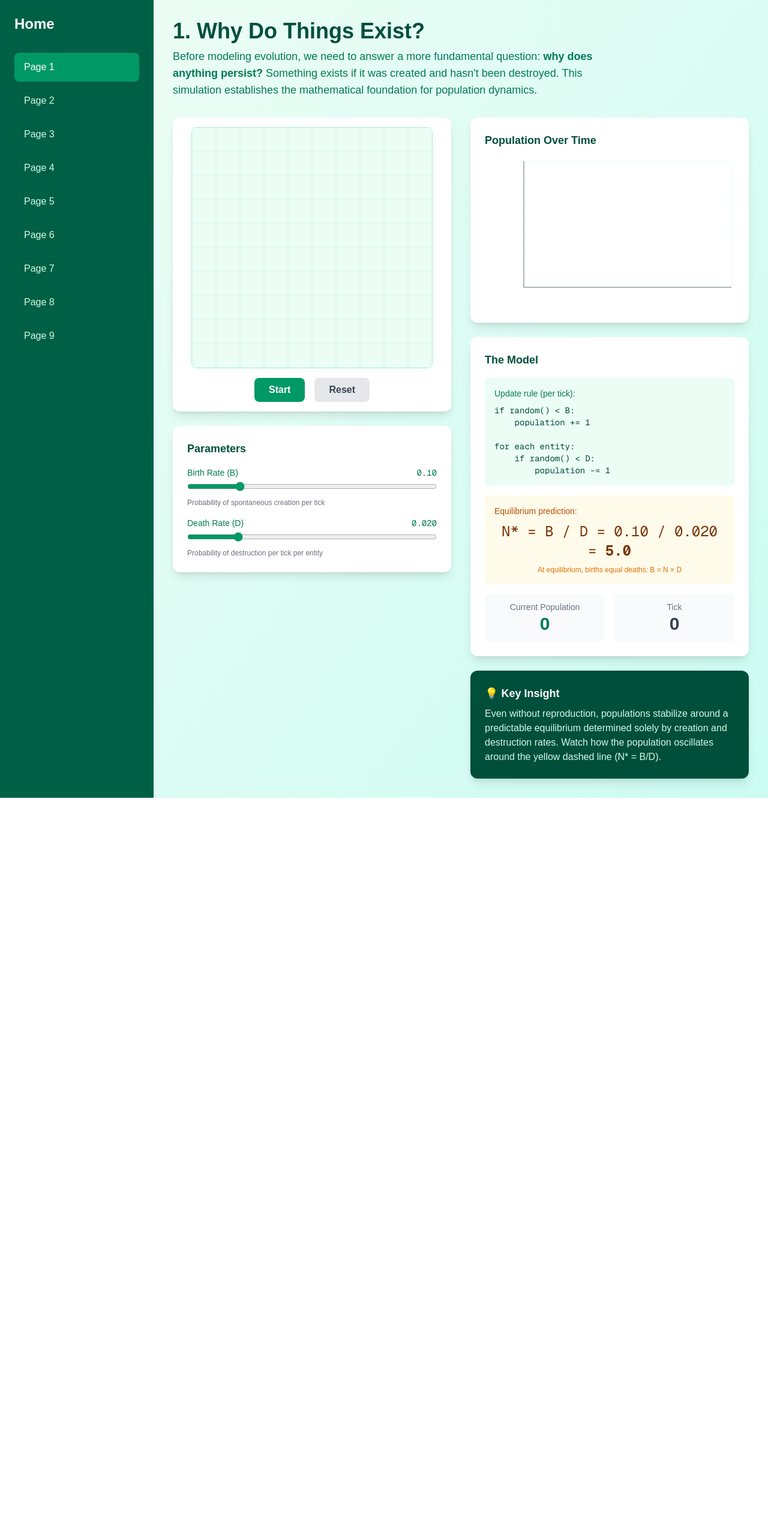
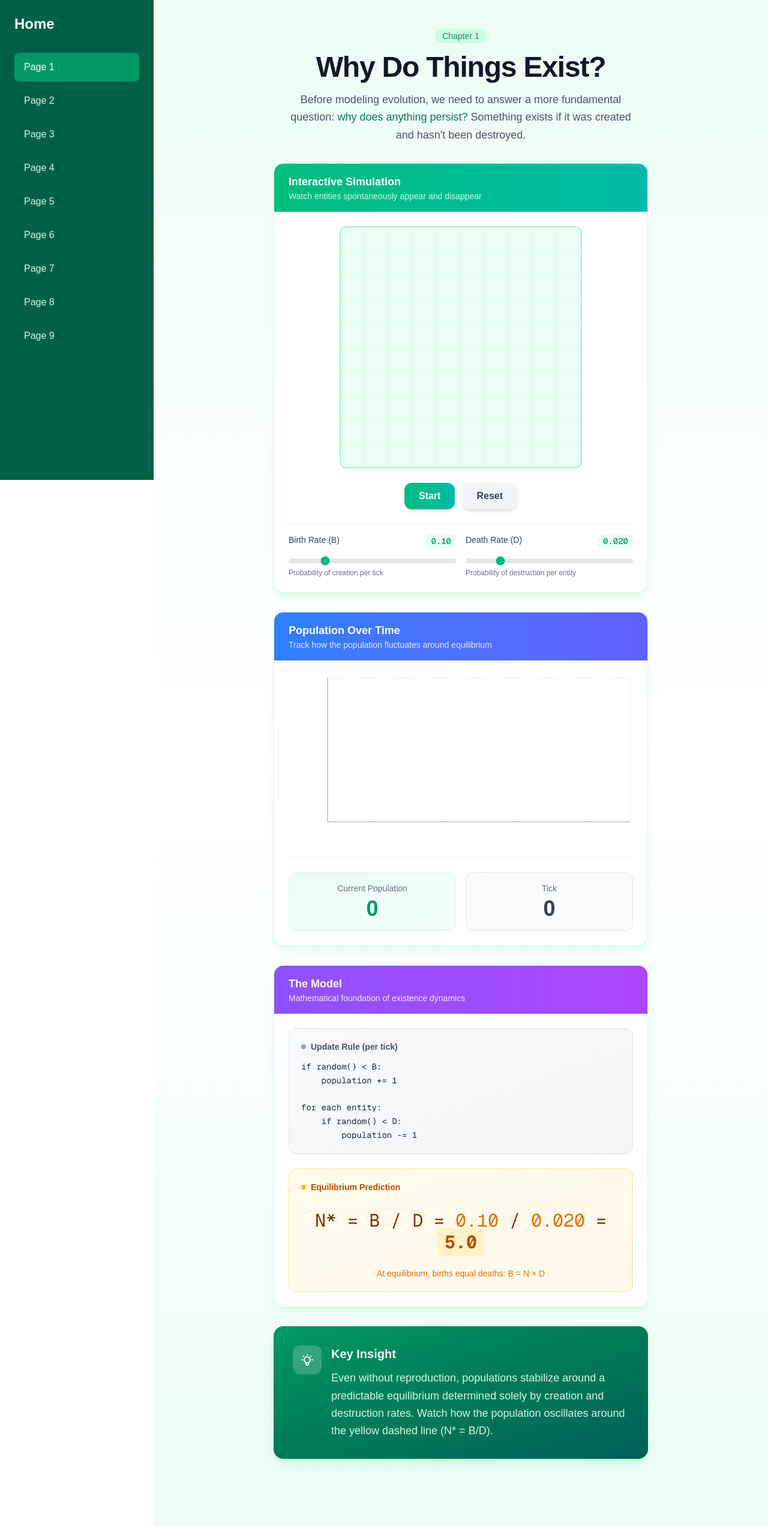
Before and after one commit to akashpatel1198/evolutionary-biology, a Next.js app: page /1 in a window 1280 px wide. Shown: the whole page at 60% size. Before the commit the page ends 1330 px from the top, so only its background shows below. Built offline with nearby package versions, Linux system fonts and the light colour scheme.

Commit message:
adjusted layout to linear storytelling

```diff
--- a/app/(pages)/1/page.tsx
+++ b/app/(pages)/1/page.tsx
@@ -53,7 +53,6 @@ export default function Page1() {
     nextIdRef.current = 0;
   }, []);
 
-  // Simulation tick
   useEffect(() => {
     if (!isRunning) return;
 
@@ -61,12 +60,10 @@ export default function Page1() {
       setEntities((prev) => {
         let newEntities = [...prev];
 
-        // Spontaneous birth: B is probability of one new entity spawning
         if (Math.random() < birthRate) {
           newEntities.push(spawnEntity());
         }
 
-        // Death: each entity has D probability of dying
         newEntities = newEntities.filter(() => Math.random() >= deathRate);
 
         return newEntities;
@@ -78,7 +75,6 @@ export default function Page1() {
     return () => clearInterval(interval);
   }, [isRunning, birthRate, deathRate, spawnEntity]);
 
-  // Record history (only on tick changes)
   const prevTickRef = useRef(-1);
   useEffect(() => {
     if (tick === prevTickRef.current) return;
@@ -95,7 +91,6 @@ export default function Page1() {
     });
   }, [tick, entities.length]);
 
-  // Canvas rendering
   useEffect(() => {
     const canvas = canvasRef.current;
     if (!canvas) return;
@@ -103,11 +98,9 @@ export default function Page1() {
     const ctx = canvas.getContext("2d");
     if (!ctx) return;
 
-    // Clear
     ctx.fillStyle = "#ecfdf5";
     ctx.fillRect(0, 0, CANVAS_SIZE, CANVAS_SIZE);
 
-    // Draw grid
     ctx.strokeStyle = "#d1fae5";
     ctx.lineWidth = 1;
     for (let i = 0; i <= CANVAS_SIZE; i += 40) {
@@ -121,7 +114,6 @@ export default function Page1() {
       ctx.stroke();
     }
 
-    // Draw entities
     entities.forEach((entity) => {
       ctx.beginPath();
       ctx.arc(entity.x, entity.y, ENTITY_RADIUS, 0, Math.PI * 2);
@@ -134,61 +126,77 @@ export default function Page1() {
   }, [entities]);
 
   return (
-    <div className="min-h-screen bg-gradient-to-br from-emerald-50 to-teal-100 p-8">
-      <div className="max-w-6xl mx-auto">
-        {/* Header */}
-        <div className="mb-8">
-          <h1 className="text-4xl font-bold text-emerald-900 mb-2">
-            1. Why Do Things Exist?
+    <div className="min-h-screen bg-gradient-to-b from-emerald-50 via-white to-emerald-50">
+      <div className="max-w-2xl mx-auto px-6 py-12 space-y-8">
+        {/* Hero Section */}
+        <section className="text-center space-y-4">
+          <div className="inline-block">
+            <span className="text-sm font-medium text-emerald-600 bg-emerald-100 px-3 py-1 rounded-full">
+              Chapter 1
+            </span>
+          </div>
+          <h1 className="text-4xl md:text-5xl font-bold text-gray-900 tracking-tight">
+            Why Do Things Exist?
           </h1>
-          <p className="text-emerald-700 text-lg max-w-3xl">
+          <p className="text-lg text-gray-600 max-w-xl mx-auto leading-relaxed">
             Before modeling evolution, we need to answer a more fundamental question:{" "}
-            <strong>why does anything persist?</strong> Something exists if it was
-            created and hasn&apos;t been destroyed. This simulation establishes the
-            mathematical foundation for population dynamics.
+            <span className="text-emerald-700 font-medium">
+              why does anything persist?
+            </span>{" "}
+            Something exists if it was created and hasn&apos;t been destroyed.
+          </p>
+        </section>
+
+        {/* Simulation Card */}
+        <section className="group">
+          <div className="bg-white rounded-2xl shadow-lg shadow-emerald-100/50 border border-emerald-100 overflow-hidden transition-all duration-300 hover:shadow-xl hover:shadow-emerald-100/50 hover:border-emerald-200">
+            <div className="bg-gradient-to-r from-emerald-500 to-teal-500 px-6 py-4">
+              <h2 className="text-white font-semibold text-lg">
+                Interactive Simulation
+              </h2>
+              <p className="text-emerald-100 text-sm">
+                Watch entities spontaneously appear and disappear
               </p>
             </div>
 
-        {/* Main content */}
-        <div className="grid grid-cols-1 lg:grid-cols-2 gap-8">
-          {/* Left: Canvas and controls */}
-          <div className="space-y-6">
-            {/* Canvas */}
-            <div className="bg-white rounded-xl shadow-lg p-4">
+            <div className="p-6 space-y-6">
+              <div className="flex justify-center">
                 <canvas
                   ref={canvasRef}
                   width={CANVAS_SIZE}
                   height={CANVAS_SIZE}
-                className="border border-emerald-200 rounded-lg mx-auto block"
+                  className="border-2 border-emerald-200 rounded-xl shadow-inner"
                 />
-              <div className="mt-4 flex justify-center gap-4">
+              </div>
+
+              {/* Inline Controls */}
+              <div className="flex flex-wrap items-center justify-center gap-3">
                 <button
                   onClick={() => setIsRunning(!isRunning)}
-                  className={`px-6 py-2 rounded-lg font-semibold transition-colors ${
+                  className={`px-6 py-2.5 rounded-xl font-semibold transition-all duration-200 shadow-md hover:shadow-lg transform hover:-translate-y-0.5 ${
                     isRunning
-                      ? "bg-amber-500 hover:bg-amber-600 text-white"
-                      : "bg-emerald-600 hover:bg-emerald-700 text-white"
+                      ? "bg-gradient-to-r from-amber-500 to-orange-500 text-white"
+                      : "bg-gradient-to-r from-emerald-500 to-teal-500 text-white"
                   }`}
                 >
                   {isRunning ? "Pause" : "Start"}
                 </button>
                 <button
                   onClick={reset}
-                  className="px-6 py-2 bg-gray-200 hover:bg-gray-300 rounded-lg font-semibold text-gray-700 transition-colors"
+                  className="px-6 py-2.5 bg-gray-100 hover:bg-gray-200 rounded-xl font-semibold text-gray-700 transition-all duration-200 shadow-md hover:shadow-lg transform hover:-translate-y-0.5"
                 >
                   Reset
                 </button>
               </div>
-            </div>
 
-            {/* Controls */}
-            <div className="bg-white rounded-xl shadow-lg p-6 space-y-4">
-              <h3 className="font-semibold text-emerald-900 text-lg">Parameters</h3>
-
-              <div>
-                <label className="flex justify-between text-sm text-emerald-700 mb-1">
+              {/* Parameter Sliders */}
+              <div className="grid grid-cols-1 sm:grid-cols-2 gap-4 pt-4 border-t border-gray-100">
+                <div className="space-y-2">
+                  <label className="flex justify-between text-sm font-medium text-gray-700">
                     <span>Birth Rate (B)</span>
-                  <span className="font-mono">{birthRate.toFixed(2)}</span>
+                    <span className="font-mono text-emerald-600 bg-emerald-50 px-2 py-0.5 rounded">
+                      {birthRate.toFixed(2)}
+                    </span>
                   </label>
                   <input
                     type="range"
@@ -197,17 +205,19 @@ export default function Page1() {
                     step="0.01"
                     value={birthRate}
                     onChange={(e) => setBirthRate(parseFloat(e.target.value))}
-                  className="w-full accent-emerald-600"
+                    className="w-full accent-emerald-500 h-2 rounded-lg appearance-none cursor-pointer bg-gray-200"
                   />
-                <p className="text-xs text-gray-500 mt-1">
-                  Probability of spontaneous creation per tick
+                  <p className="text-xs text-gray-500">
+                    Probability of creation per tick
                   </p>
                 </div>
 
-              <div>
-                <label className="flex justify-between text-sm text-emerald-700 mb-1">
+                <div className="space-y-2">
+                  <label className="flex justify-between text-sm font-medium text-gray-700">
                     <span>Death Rate (D)</span>
-                  <span className="font-mono">{deathRate.toFixed(3)}</span>
+                    <span className="font-mono text-emerald-600 bg-emerald-50 px-2 py-0.5 rounded">
+                      {deathRate.toFixed(3)}
+                    </span>
                   </label>
                   <input
                     type="range"
@@ -216,71 +226,107 @@ export default function Page1() {
                     step="0.001"
                     value={deathRate}
                     onChange={(e) => setDeathRate(parseFloat(e.target.value))}
-                  className="w-full accent-emerald-600"
+                    className="w-full accent-emerald-500 h-2 rounded-lg appearance-none cursor-pointer bg-gray-200"
                   />
-                <p className="text-xs text-gray-500 mt-1">
-                  Probability of destruction per tick per entity
+                  <p className="text-xs text-gray-500">
+                    Probability of destruction per entity
                   </p>
                 </div>
               </div>
             </div>
+          </div>
+        </section>
 
-          {/* Right: Chart and stats */}
-          <div className="space-y-6">
-            {/* Chart */}
-            <div className="bg-white rounded-xl shadow-lg p-6">
-              <h3 className="font-semibold text-emerald-900 text-lg mb-4">
+        {/* Population Chart Card */}
+        <section className="group">
+          <div className="bg-white rounded-2xl shadow-lg shadow-emerald-100/50 border border-emerald-100 overflow-hidden transition-all duration-300 hover:shadow-xl hover:shadow-emerald-100/50 hover:border-emerald-200">
+            <div className="bg-gradient-to-r from-blue-500 to-indigo-500 px-6 py-4">
+              <h2 className="text-white font-semibold text-lg">
                 Population Over Time
-              </h3>
-              <ResponsiveContainer width="100%" height={250}>
+              </h2>
+              <p className="text-blue-100 text-sm">
+                Track how the population fluctuates around equilibrium
+              </p>
+            </div>
+
+            <div className="p-6">
+              <ResponsiveContainer width="100%" height={280}>
                 <LineChart data={history}>
-                  <CartesianGrid strokeDasharray="3 3" stroke="#d1fae5" />
+                  <CartesianGrid strokeDasharray="3 3" stroke="#e5e7eb" />
                   <XAxis
                     dataKey="tick"
-                    stroke="#6b7280"
+                    stroke="#9ca3af"
                     fontSize={12}
                     tickFormatter={(v) => `${v}`}
                   />
-                  <YAxis stroke="#6b7280" fontSize={12} />
+                  <YAxis stroke="#9ca3af" fontSize={12} />
                   <Tooltip
                     contentStyle={{
                       backgroundColor: "#fff",
-                      border: "1px solid #d1fae5",
-                      borderRadius: "8px",
+                      border: "1px solid #e5e7eb",
+                      borderRadius: "12px",
+                      boxShadow: "0 4px 6px -1px rgb(0 0 0 / 0.1)",
                     }}
                   />
                   <ReferenceLine
                     y={equilibrium}
                     stroke="#f59e0b"
-                    strokeDasharray="5 5"
+                    strokeDasharray="8 4"
+                    strokeWidth={2}
                     label={{
-                      value: `N* = ${equilibrium.toFixed(1)}`,
+                      value: `Equilibrium: ${equilibrium.toFixed(1)}`,
                       fill: "#f59e0b",
                       fontSize: 12,
+                      fontWeight: 600,
                     }}
                   />
                   <Line
                     type="monotone"
                     dataKey="population"
                     stroke="#059669"
-                    strokeWidth={2}
+                    strokeWidth={2.5}
                     dot={false}
                     isAnimationActive={false}
                   />
                 </LineChart>
               </ResponsiveContainer>
+
+              {/* Live Stats */}
+              <div className="grid grid-cols-2 gap-4 mt-6 pt-6 border-t border-gray-100">
+                <div className="text-center p-4 bg-gradient-to-br from-emerald-50 to-teal-50 rounded-xl border border-emerald-100">
+                  <p className="text-sm font-medium text-gray-500 mb-1">
+                    Current Population
+                  </p>
+                  <p className="text-4xl font-bold text-emerald-600">
+                    {entities.length}
+                  </p>
+                </div>
+                <div className="text-center p-4 bg-gradient-to-br from-gray-50 to-slate-50 rounded-xl border border-gray-200">
+                  <p className="text-sm font-medium text-gray-500 mb-1">Tick</p>
+                  <p className="text-4xl font-bold text-gray-700">{tick}</p>
+                </div>
+              </div>
+            </div>
+          </div>
+        </section>
+
+        {/* The Model Card */}
+        <section className="group">
+          <div className="bg-white rounded-2xl shadow-lg shadow-emerald-100/50 border border-emerald-100 overflow-hidden transition-all duration-300 hover:shadow-xl hover:shadow-emerald-100/50 hover:border-emerald-200">
+            <div className="bg-gradient-to-r from-violet-500 to-purple-500 px-6 py-4">
+              <h2 className="text-white font-semibold text-lg">The Model</h2>
+              <p className="text-violet-100 text-sm">
+                Mathematical foundation of existence dynamics
+              </p>
             </div>
 
-            {/* Stats and formula */}
-            <div className="bg-white rounded-xl shadow-lg p-6">
-              <h3 className="font-semibold text-emerald-900 text-lg mb-4">
-                The Model
-              </h3>
-
-              <div className="space-y-4">
-                <div className="bg-emerald-50 rounded-lg p-4">
-                  <p className="text-sm text-emerald-700 mb-2">Update rule (per tick):</p>
-                  <pre className="text-sm font-mono text-emerald-900 whitespace-pre-wrap">
+            <div className="p-6 space-y-6">
+              <div className="bg-gradient-to-br from-slate-50 to-gray-100 rounded-xl p-5 border border-slate-200">
+                <p className="text-sm font-semibold text-slate-600 mb-3 flex items-center gap-2">
+                  <span className="w-2 h-2 bg-slate-400 rounded-full"></span>
+                  Update Rule (per tick)
+                </p>
+                <pre className="text-sm font-mono text-slate-800 whitespace-pre-wrap leading-relaxed">
                   {`if random() < B:
     population += 1
 
@@ -290,44 +336,66 @@ for each entity:
                 </pre>
               </div>
 
-                <div className="bg-amber-50 rounded-lg p-4">
-                  <p className="text-sm text-amber-700 mb-2">Equilibrium prediction:</p>
-                  <p className="text-2xl font-mono text-amber-900 text-center">
-                    N* = B / D = {birthRate.toFixed(2)} / {deathRate.toFixed(3)} ={" "}
-                    <strong>{equilibrium.toFixed(1)}</strong>
+              <div className="bg-gradient-to-br from-amber-50 to-orange-50 rounded-xl p-5 border border-amber-200">
+                <p className="text-sm font-semibold text-amber-700 mb-3 flex items-center gap-2">
+                  <span className="w-2 h-2 bg-amber-400 rounded-full"></span>
+                  Equilibrium Prediction
                 </p>
-                  <p className="text-xs text-amber-600 mt-2 text-center">
+                <div className="text-center py-4">
+                  <p className="text-3xl font-mono text-amber-900">
+                    N* = B / D ={" "}
+                    <span className="text-amber-600">{birthRate.toFixed(2)}</span> /{" "}
+                    <span className="text-amber-600">{deathRate.toFixed(3)}</span> ={" "}
+                    <span className="font-bold text-amber-700 bg-amber-100 px-3 py-1 rounded-lg">
+                      {equilibrium.toFixed(1)}
+                    </span>
+                  </p>
+                </div>
+                <p className="text-sm text-amber-600 text-center mt-2">
                   At equilibrium, births equal deaths: B = N × D
                 </p>
               </div>
-
-                <div className="grid grid-cols-2 gap-4 text-center">
-                  <div className="bg-gray-50 rounded-lg p-3">
-                    <p className="text-sm text-gray-500">Current Population</p>
-                    <p className="text-3xl font-bold text-emerald-700">
-                      {entities.length}
-                    </p>
-                  </div>
-                  <div className="bg-gray-50 rounded-lg p-3">
-                    <p className="text-sm text-gray-500">Tick</p>
-                    <p className="text-3xl font-bold text-gray-700">{tick}</p>
             </div>
           </div>
+        </section>
+
+        {/* Key Insight Card */}
+        <section>
+          <div className="bg-gradient-to-br from-emerald-600 via-emerald-700 to-teal-800 rounded-2xl shadow-lg shadow-emerald-200/50 overflow-hidden">
+            <div className="p-8">
+              <div className="flex items-start gap-4">
+                <div className="w-12 h-12 bg-white/20 backdrop-blur rounded-xl flex items-center justify-center flex-shrink-0">
+                  <svg
+                    className="w-6 h-6 text-white"
+                    fill="none"
+                    viewBox="0 0 24 24"
+                    stroke="currentColor"
+                  >
+                    <path
+                      strokeLinecap="round"
+                      strokeLinejoin="round"
+                      strokeWidth={2}
+                      d="M9.663 17h4.673M12 3v1m6.364 1.636l-.707.707M21 12h-1M4 12H3m3.343-5.657l-.707-.707m2.828 9.9a5 5 0 117.072 0l-.548.547A3.374 3.374 0 0014 18.469V19a2 2 0 11-4 0v-.531c0-.895-.356-1.754-.988-2.386l-.548-.547z"
+                    />
+                  </svg>
                 </div>
-            </div>
-
-            {/* Key insight */}
-            <div className="bg-emerald-900 text-white rounded-xl shadow-lg p-6">
-              <h3 className="font-semibold text-lg mb-2">💡 Key Insight</h3>
-              <p className="text-emerald-100">
-                Even without reproduction, populations stabilize around a predictable
-                equilibrium determined solely by creation and destruction rates. Watch
-                how the population oscillates around the yellow dashed line (N* = B/D).
+                <div>
+                  <h2 className="text-white font-bold text-xl mb-3">Key Insight</h2>
+                  <p className="text-emerald-100 text-lg leading-relaxed">
+                    Even without reproduction, populations stabilize around a
+                    predictable equilibrium determined solely by creation and
+                    destruction rates. Watch how the population oscillates around the
+                    yellow dashed line (N* = B/D).
                   </p>
                 </div>
               </div>
             </div>
           </div>
+        </section>
+
+        {/* Bottom spacing */}
+        <div className="h-8"></div>
+      </div>
     </div>
   );
 }
--- a/app/(pages)/layout.tsx
+++ b/app/(pages)/layout.tsx
@@ -8,7 +8,7 @@ export default function PagesLayout({
   return (
     <div className="flex min-h-screen">
       <Sidebar />
-      <main className="flex-1 bg-emerald-50">{children}</main>
+      <main className="flex-1 ml-64 bg-emerald-50">{children}</main>
     </div>
   );
 }
--- a/app/components/Sidebar.tsx
+++ b/app/components/Sidebar.tsx
@@ -8,15 +8,15 @@ export default function Sidebar() {
   const pages = Array.from({ length: 9 }, (_, i) => i + 1);
 
   return (
-    <aside className="w-64 min-h-screen bg-emerald-800 text-white p-6 flex flex-col">
+    <aside className="fixed top-0 left-0 w-64 h-screen bg-emerald-800 text-white p-6 flex flex-col overflow-y-auto">
       <Link
         href="/"
-        className="text-2xl font-bold mb-8 hover:text-emerald-200 transition-colors"
+        className="text-2xl font-bold mb-8 hover:text-emerald-200 transition-colors flex-shrink-0"
       >
         Home
       </Link>
 
-      <nav className="flex flex-col gap-2">
+      <nav className="flex flex-col gap-2 flex-1">
         {pages.map((num) => {
           const isActive = pathname === `/${num}`;
           return (
```
Lines whose indentation alone changed are shown as unchanged.
